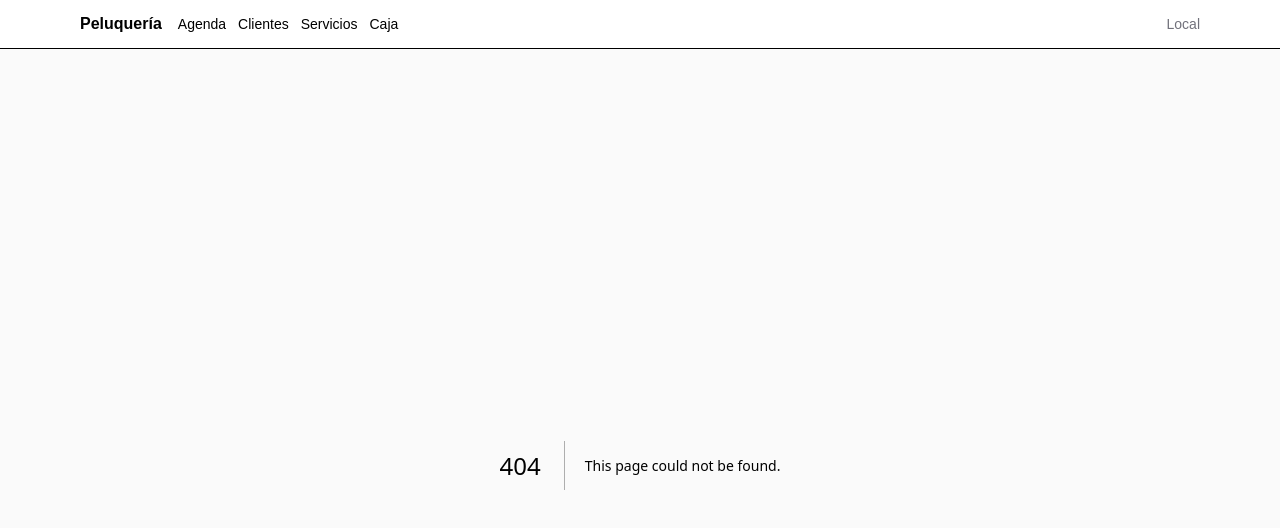
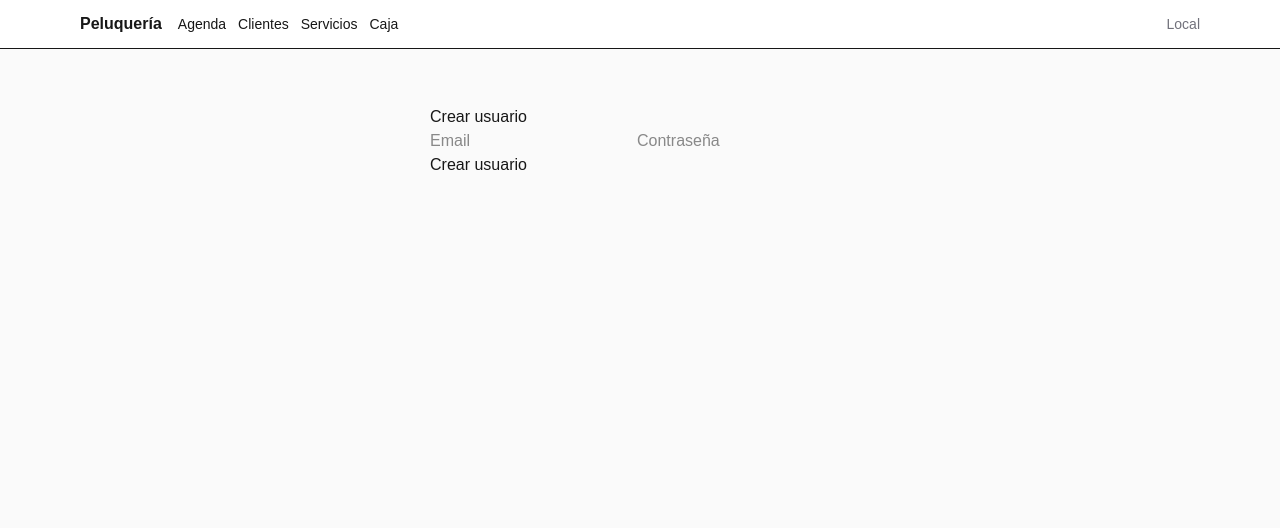
Before and after one commit to vicgalo/peluqueria-app, a Next.js app: page /ajustes/crear-usuario in a window 1280 px wide. Before the commit this address had no page. Shown: the top 528 px of the page. Built offline with nearby package versions, Linux system fonts and the light colour scheme.

Commit message:
Create page.tsx

```diff
--- /dev/null
+++ b/app/ajustes/crear-usuario/page.tsx
@@ -0,0 +1,51 @@
+"use client";
+import { useState } from "react";
+
+export default function CrearUsuarioPage() {
+  const [email, setEmail] = useState("");
+  const [password, setPassword] = useState("");
+  const [msg, setMsg] = useState<string | null>(null);
+  const [loading, setLoading] = useState(false);
+
+  async function crear() {
+    setLoading(true);
+    setMsg(null);
+
+    const res = await fetch("/api/admin/create-user", {
+      method: "POST",
+      headers: { "Content-Type": "application/json" },
+      body: JSON.stringify({ email, password }),
+    });
+
+    const data = await res.json();
+    setLoading(false);
+
+    if (!res.ok) setMsg(data.error || "Error");
+    else setMsg("Usuario creado ✅ Ya puedes iniciar sesión con él.");
+  }
+
+  return (
+    <div style={{ maxWidth: 420, margin: "40px auto" }}>
+      <h1>Crear usuario</h1>
+
+      <input
+        placeholder="Email"
+        value={email}
+        onChange={(e) => setEmail(e.target.value)}
+      />
+
+      <input
+        placeholder="Contraseña"
+        type="password"
+        value={password}
+        onChange={(e) => setPassword(e.target.value)}
+      />
+
+      <button onClick={crear} disabled={loading}>
+        {loading ? "Creando…" : "Crear usuario"}
+      </button>
+
+      {msg && <p>{msg}</p>}
+    </div>
+  );
+}
```
